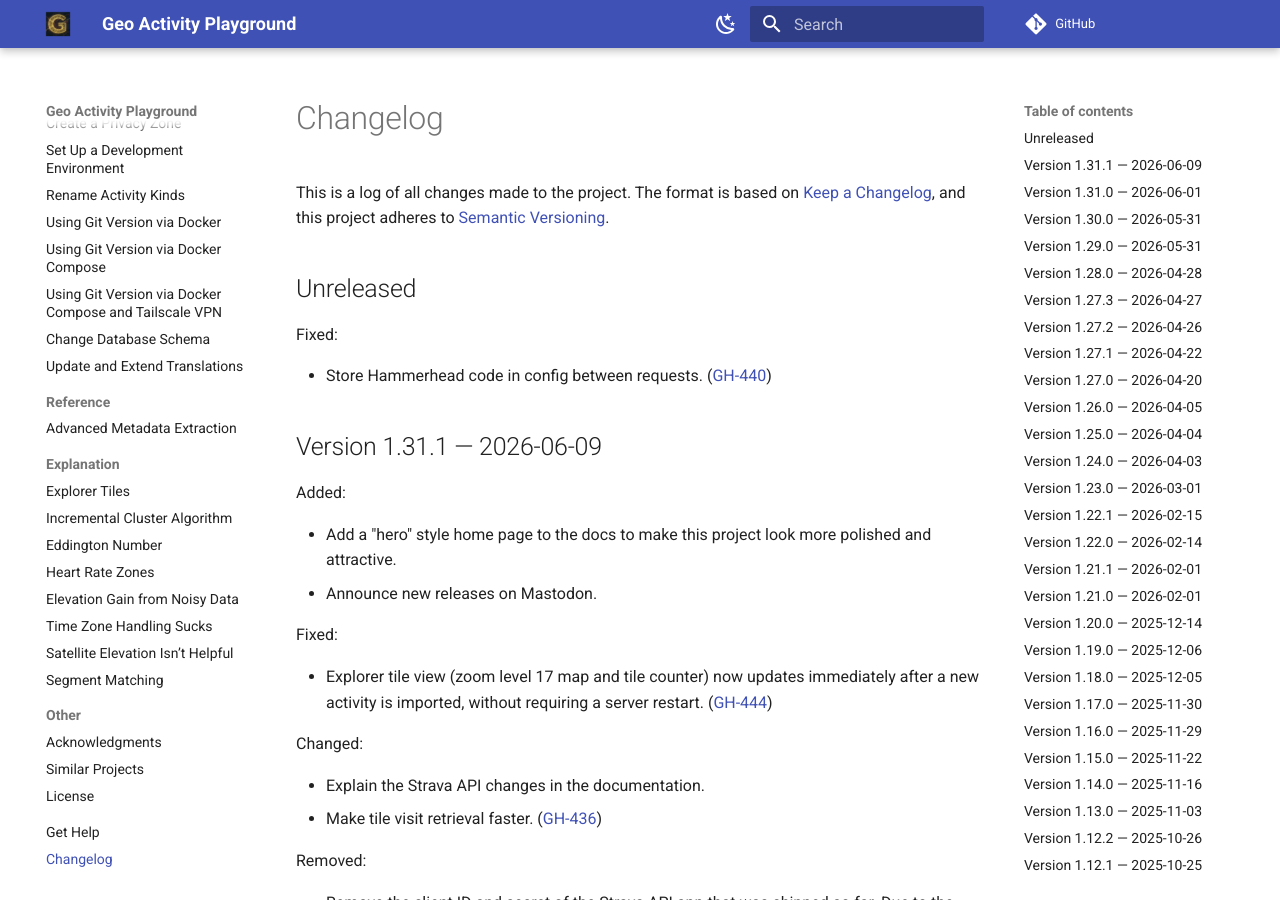
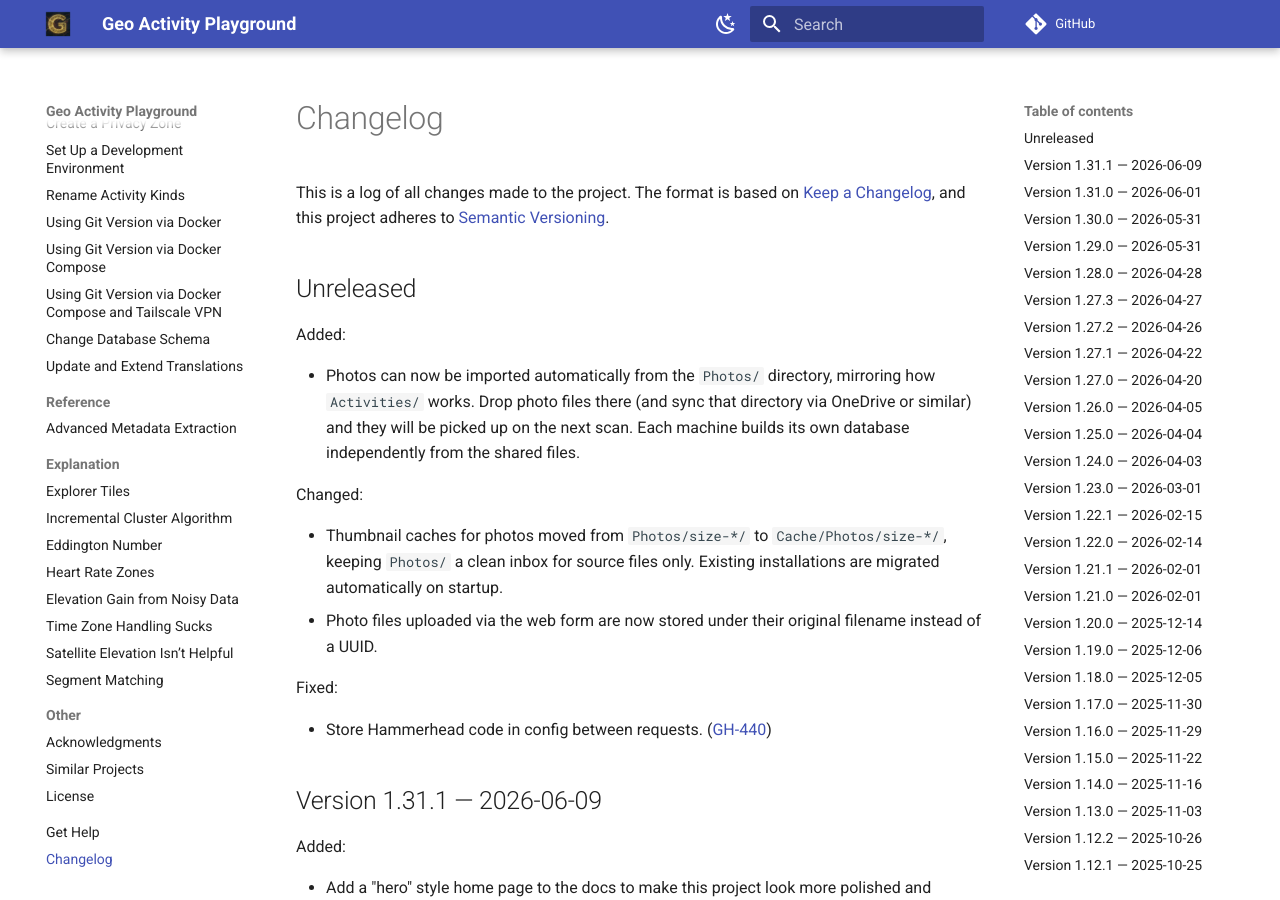
Before and after one commit to martin-ueding/geo-activity-playground, an MkDocs documentation site: the page built from docs/changelog.md, in a window 1280 px wide and 900 px high. Built offline with MkDocs 1.6.1 and Material for MkDocs 9.7.7, drawn with Linux system fonts in a browser that asks for light colours; comment, search, counter and statistics services are not loaded.

Commit message:
docs: changelog entry

```diff
--- a/docs/changelog.md
+++ b/docs/changelog.md
@@ -16,6 +16,15 @@ Types of changes
 <!-- next version below this line -->
 
 ## Unreleased
+
+Added:
+
+- Photos can now be imported automatically from the `Photos/` directory, mirroring how `Activities/` works. Drop photo files there (and sync that directory via OneDrive or similar) and they will be picked up on the next scan. Each machine builds its own database independently from the shared files.
+
+Changed:
+
+- Thumbnail caches for photos moved from `Photos/size-*/` to `Cache/Photos/size-*/`, keeping `Photos/` a clean inbox for source files only. Existing installations are migrated automatically on startup.
+- Photo files uploaded via the web form are now stored under their original filename instead of a UUID.
 
 Fixed:
 
```
